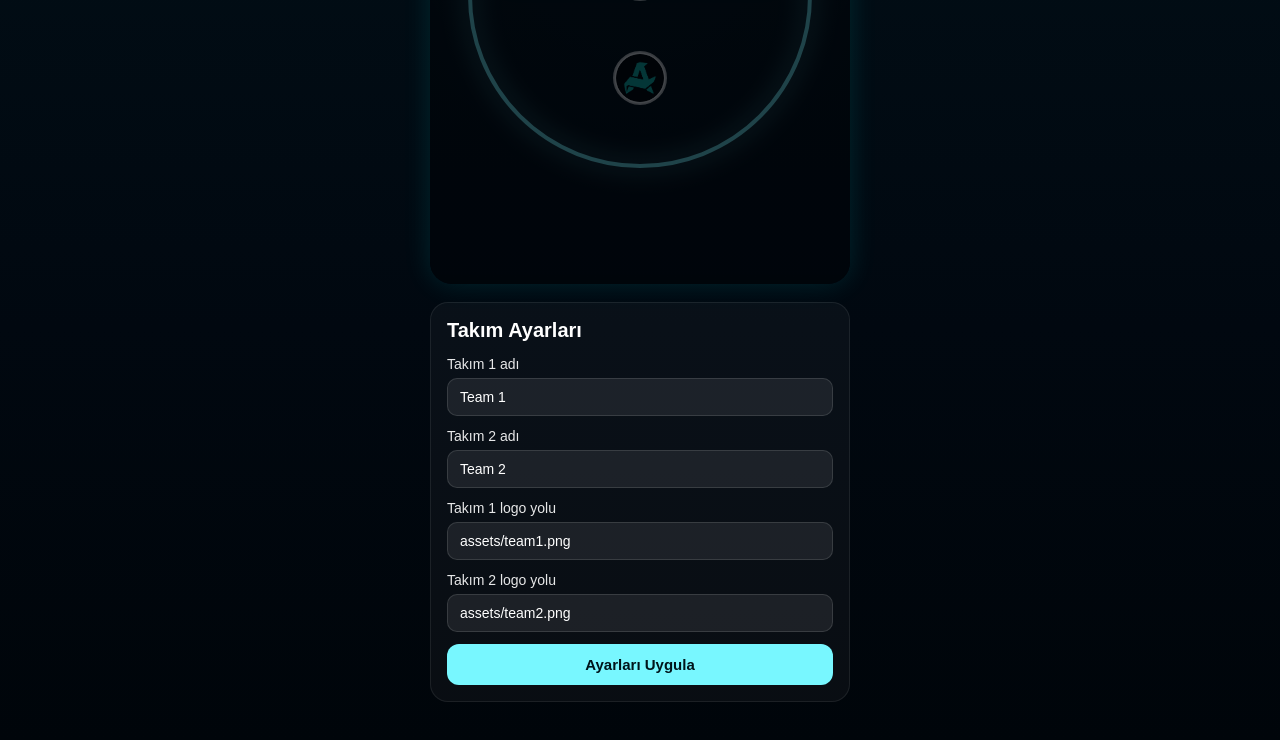
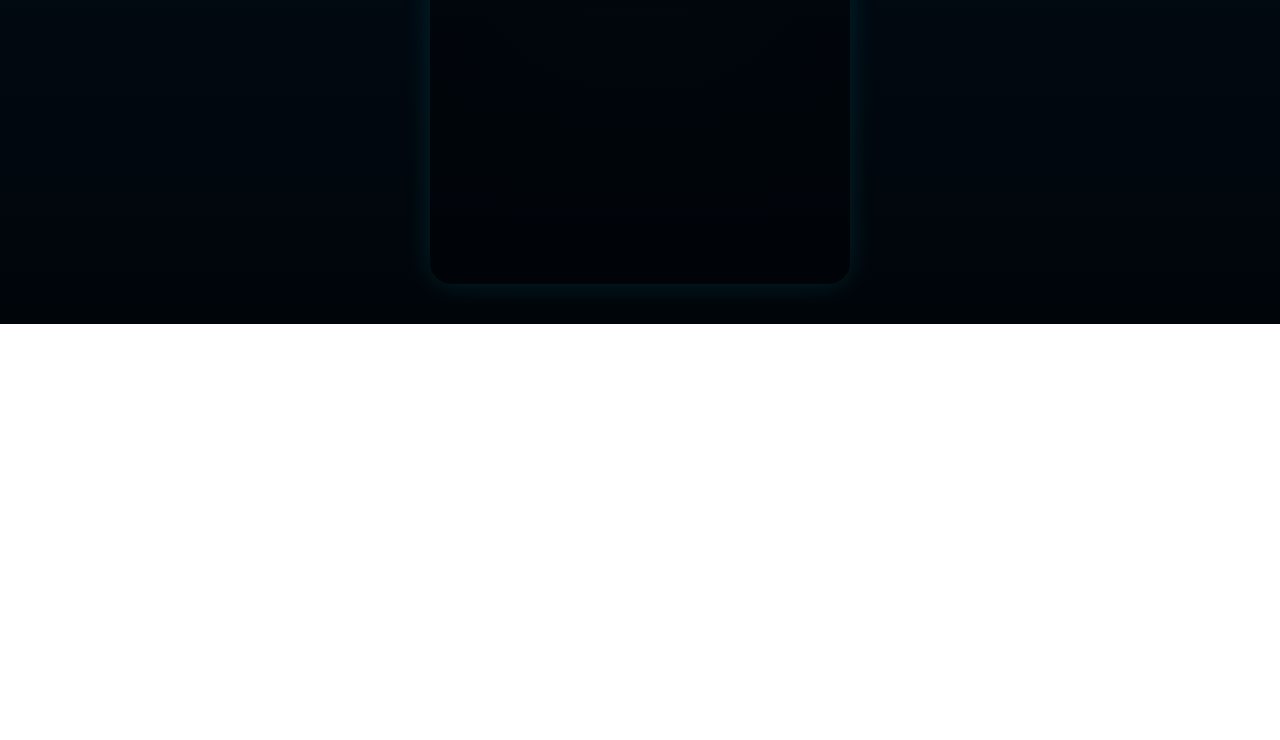
Before and after one commit to emincaliskan999/neon-football-game, a website: page index.html in a window 1280 px wide. Shown: the part 550-1290 px from the top of the page. After the commit the page ends 874 px from the top, so only its background shows below. Drawn offline with Linux system fonts and the light colour scheme.

Commit message:
Update index.html

```diff
--- a/index.html
+++ b/index.html
@@ -3,7 +3,7 @@
 <head>
   <meta charset="UTF-8" />
   <meta name="viewport" content="width=device-width, initial-scale=1.0" />
-  <title>Neon Circle Goal Game</title>
+  <title>Neon Circle Game</title>
   <link rel="stylesheet" href="style.css" />
 </head>
 <body>
@@ -44,32 +44,6 @@
         </div>
       </div>
     </div>
-
-    <div class="controls-panel">
-      <h2>Takım Ayarları</h2>
-
-      <div class="config-row">
-        <label>Takım 1 adı</label>
-        <input id="teamAName" type="text" value="Team 1" />
-      </div>
-
-      <div class="config-row">
-        <label>Takım 2 adı</label>
-        <input id="teamBName" type="text" value="Team 2" />
-      </div>
-
-      <div class="config-row">
-        <label>Takım 1 logo yolu</label>
-        <input id="teamALogoPath" type="text" value="assets/team1.png" />
-      </div>
-
-      <div class="config-row">
-        <label>Takım 2 logo yolu</label>
-        <input id="teamBLogoPath" type="text" value="assets/team2.png" />
-      </div>
-
-      <button id="applyBtn">Ayarları Uygula</button>
-    </div>
   </div>
 
   <script src="script.js"></script>
```
